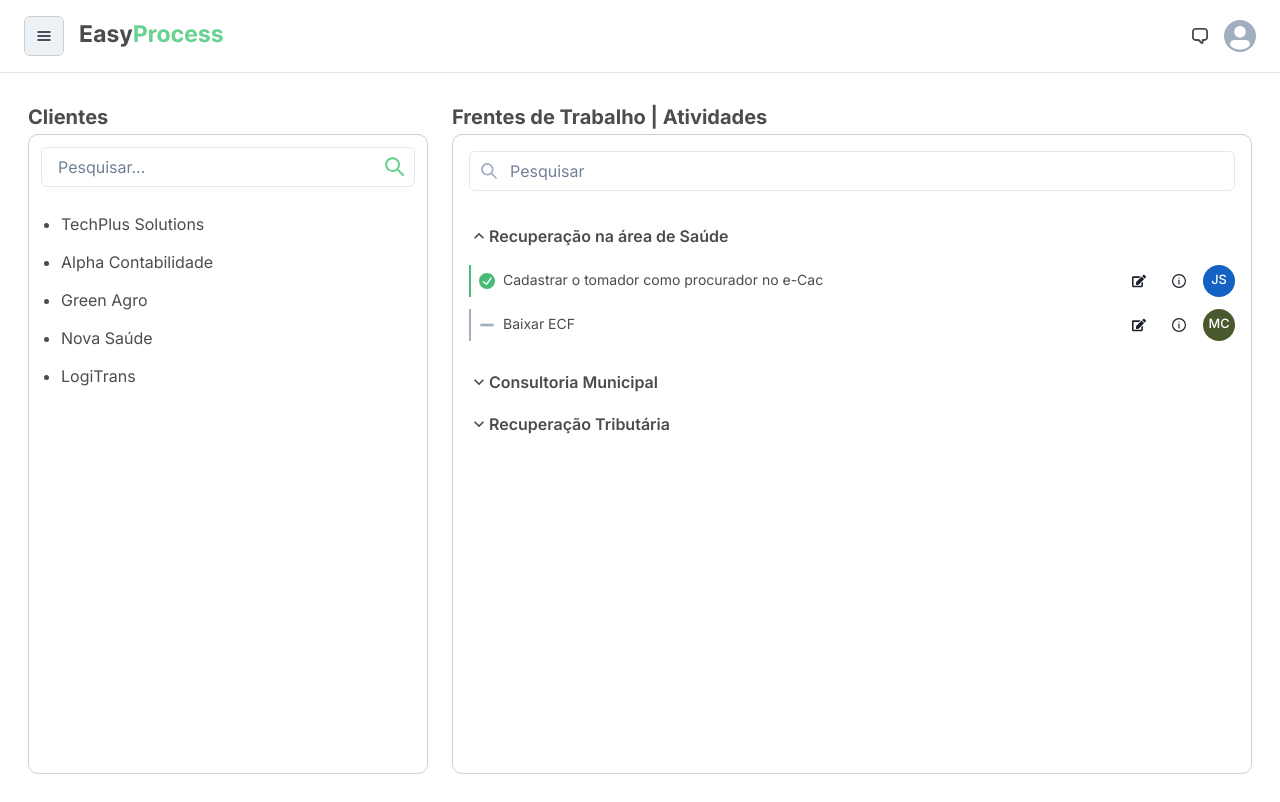
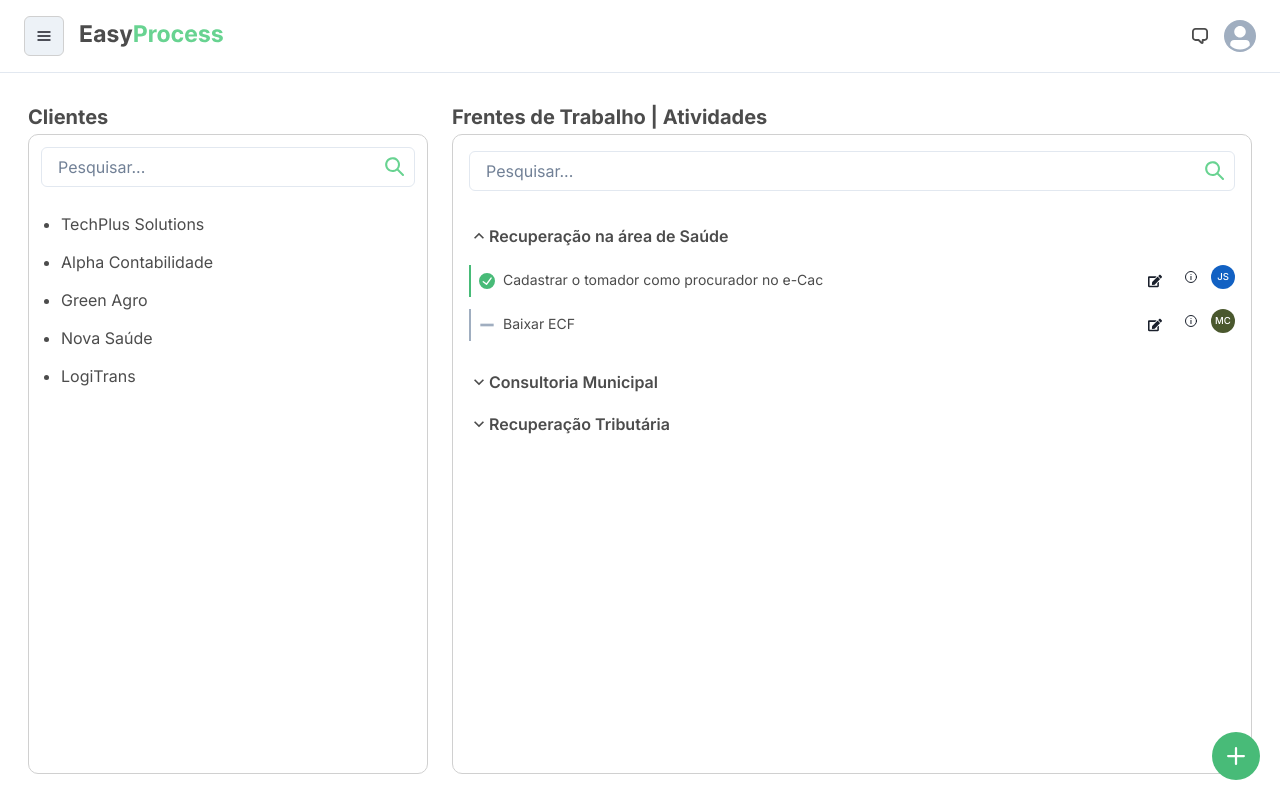
Before and after one commit to Open-Solucoes-Tributarias/easyProcess-ui, a React (Vite) app: page /painel in a window 1280 px wide. Built offline with nearby package versions, Linux system fonts and the light colour scheme.

Commit message:
feat: iconfloatbtn

```diff
--- /dev/null
+++ b/src/components/FloatButton.tsx
@@ -0,0 +1,71 @@
+import {
+    Box,
+    IconButton,
+    VStack,
+    Tooltip,
+  } from "@chakra-ui/react";
+  import { AddIcon } from "@chakra-ui/icons";
+  import { FaUser, FaPaperclip, FaClipboardList } from "react-icons/fa";
+  import { useState } from "react";
+
+  export const FloatingButton = () => {
+    const [isOpen, setIsOpen] = useState(false);
+
+    return (
+      <Box
+        position="fixed"
+        bottom="20px"
+        right="20px"
+        zIndex={999}
+        onMouseEnter={() => setIsOpen(true)}
+        onMouseLeave={() => setIsOpen(false)}
+      >
+        <VStack spacing={3} align="center">
+          {isOpen && (
+            <>
+              <Tooltip label="Gerenciar empresas" placement="left" hasArrow>
+                <IconButton
+                  aria-label="Gerenciar empresas"
+                  icon={<FaUser />}
+                  size="sm"
+                  borderRadius="full"
+                  bg="gray.600"
+                  _hover={{ bg: "gray.500" }}
+                />
+              </Tooltip>
+              <Tooltip label="Gerenciar FT's" placement="left" hasArrow>
+              <IconButton
+                aria-label="Anexar"
+                icon={<FaPaperclip />}
+                size="sm"
+                borderRadius="full"
+                bg="gray.600"
+                _hover={{ bg: "gray.500" }}
+              />
+  </Tooltip>
+  <Tooltip label="Gerenciar atividades" placement="left" hasArrow>
+              <IconButton
+                aria-label="Ver tarefas"
+                icon={<FaClipboardList />}
+                size="sm"
+                borderRadius="full"
+                bg="gray.600"
+                  _hover={{ bg: "gray.500" }}
+              />
+              </Tooltip>
+            </>
+          )}
+
+          <IconButton
+            aria-label="Abrir menu"
+            icon={<AddIcon />}
+            size="lg"
+            isRound
+            bg="green.400"
+            color="white"
+            _hover={{ bg: "green.500" }}
+          />
+        </VStack>
+      </Box>
+    );
+  };
--- a/src/pages/controlPanel/ControlPanel.tsx
+++ b/src/pages/controlPanel/ControlPanel.tsx
@@ -3,6 +3,7 @@ import { Navbar } from "../../components/Navbar";
 import { Box, Grid, GridItem, Text } from "@chakra-ui/react";
 import { Clients } from "./sections/Clients";
 import { FrontWorks } from "./sections/FrontWorks";
+import { FloatingButton } from "../../components/FloatButton";
 
 export const ControlPanel = () => {
   return (
@@ -26,6 +27,7 @@ export const ControlPanel = () => {
             </Box>
           </GridItem>
         </Grid>
+        <FloatingButton/>
       </Navbar>
     </>
   );
--- a/src/pages/controlPanel/sections/FrontWorks.tsx
+++ b/src/pages/controlPanel/sections/FrontWorks.tsx
@@ -21,6 +21,7 @@ import {
 } from "@chakra-ui/react";
 import { CheckCircleIcon, InfoOutlineIcon, MinusIcon, SearchIcon } from "@chakra-ui/icons";
 import { FaEdit } from "react-icons/fa";
+import { SearchInput } from "../../../components/InputSearch";
 
 // Mock de dados de frentes e atividades
 const mockFrentes = [
@@ -53,12 +54,7 @@ export const FrontWorks = () => {
   return (
     <Grid templateColumns="1fr" gap={6} p={4}>
       <GridItem>
-        <InputGroup>
-          <InputLeftElement pointerEvents="none">
-            <SearchIcon color="gray.400" />
-          </InputLeftElement>
-          <Input placeholder="Pesquisar" />
-        </InputGroup>
+        <SearchInput/>
       </GridItem>
 
       <GridItem>
@@ -104,9 +100,9 @@ export const FrontWorks = () => {
                             aria-label="Info"
                             icon={<InfoOutlineIcon />}
                             variant="ghost"
-                            size="sm"
+                            size="xs"
                           />
-                          <Avatar name={atividade.responsavel} size="sm" />
+                          <Avatar name={atividade.responsavel} size="xs" />
                         </Flex>
                       </Flex>
                     ))}
```
